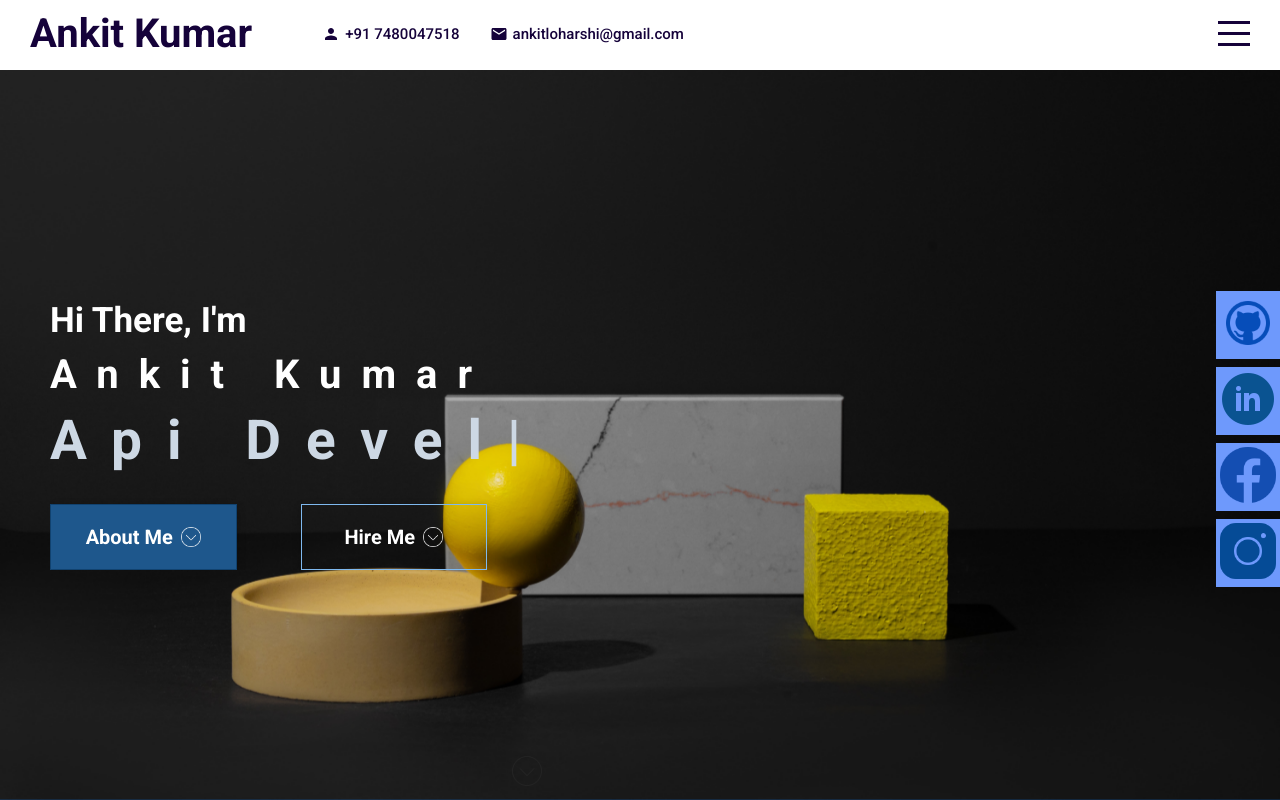
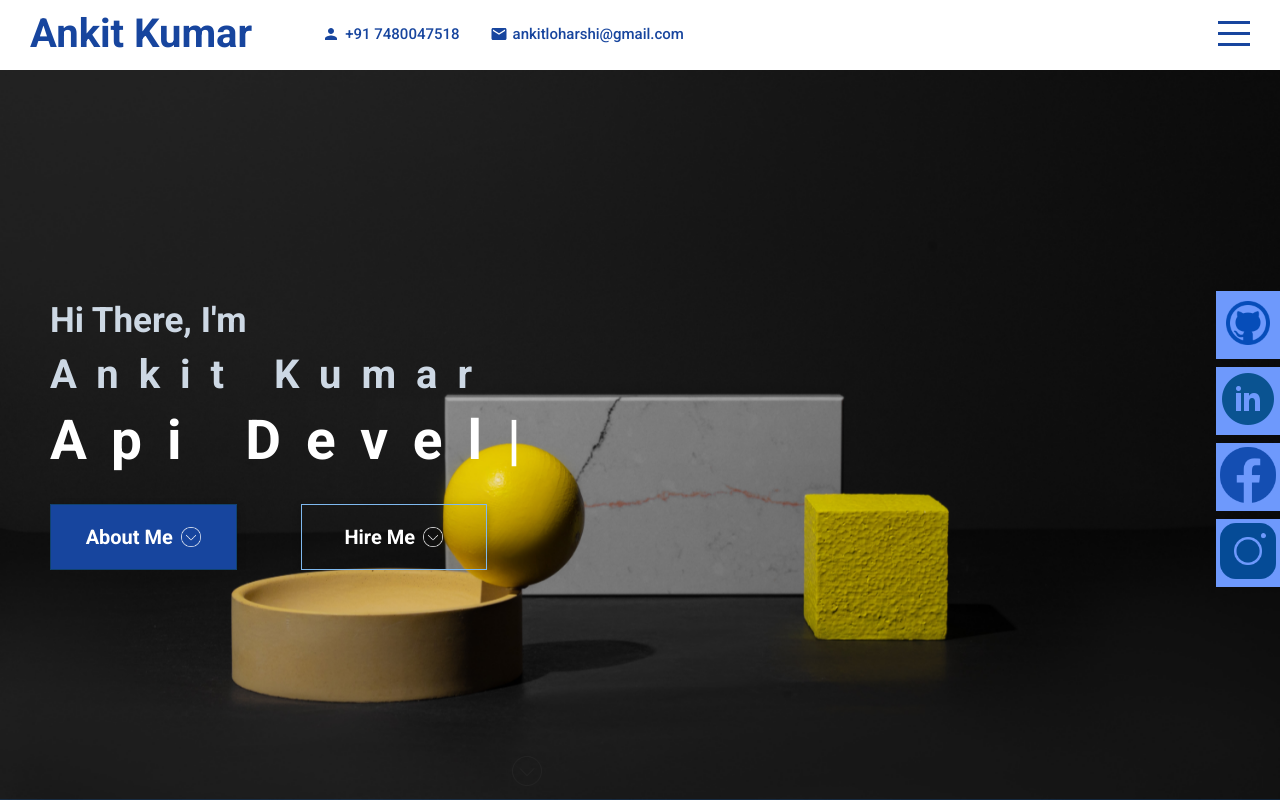
Before and after one commit to ankitkr437/portfolio, a React (Create React App) app: page / in a window 1280 px wide. Built offline with nearby package versions, Linux system fonts and the light colour scheme; a web font is replaced by a local one.

Commit message:
added package

```diff
--- a/package.json
+++ b/package.json
@@ -4,6 +4,7 @@
   "private": true,
   "dependencies": {
     "@emailjs/browser": "^3.10.0",
+    "@material-ui/core": "^4.12.4",
     "@material-ui/icons": "^4.11.3",
     "@testing-library/jest-dom": "^5.16.5",
     "@testing-library/react": "^13.4.0",
--- a/src/components/intro/intro.scss
+++ b/src/components/intro/intro.scss
@@ -30,6 +30,7 @@
       font-size: 40px;
       margin: 10px 0;
       letter-spacing: 20px;
+      color: rgb(205, 216, 228);
       @include mobile {
         font-size: 35px;
         letter-spacing: 13px;
@@ -37,6 +38,7 @@
     }
     h2 {
       font-size: 35px;
+      color: rgb(205, 216, 228);
       @include mobile {
         font-size: 25px;
       }
@@ -49,7 +51,6 @@
 
       span {
         font-size: inherit;
-        color: rgb(205, 216, 228);
         letter-spacing: 25px;
         @include mobile {
           letter-spacing: 10px;
@@ -82,7 +83,7 @@
       color: white;
       font-size: 20px;
       font-weight: bold;
-      background-color: rgb(30, 87, 140);
+      background-color: #17459e;
       display: flex;
       align-items: center;
       justify-content: center;
@@ -96,7 +97,7 @@
       }
     }
     .aboutme-button:hover{
-      background-color: rgb(17, 62, 104);
+      background-color: #143984;
     }
       img {
         margin-left: 8px;
@@ -132,7 +133,7 @@
       }
     }
     .contact-button:hover{
-      background-color: rgb(16, 70, 120);
+      background-color: #17459e;
 
     }
 
--- a/src/global.scss
+++ b/src/global.scss
@@ -1,4 +1,4 @@
-$mainColor: #15023a;
+$mainColor: #17459e;
 
 $width: 768px;
 
```
Also changed, not shown: 1 other file (tests, documents, lock files or other folders).
